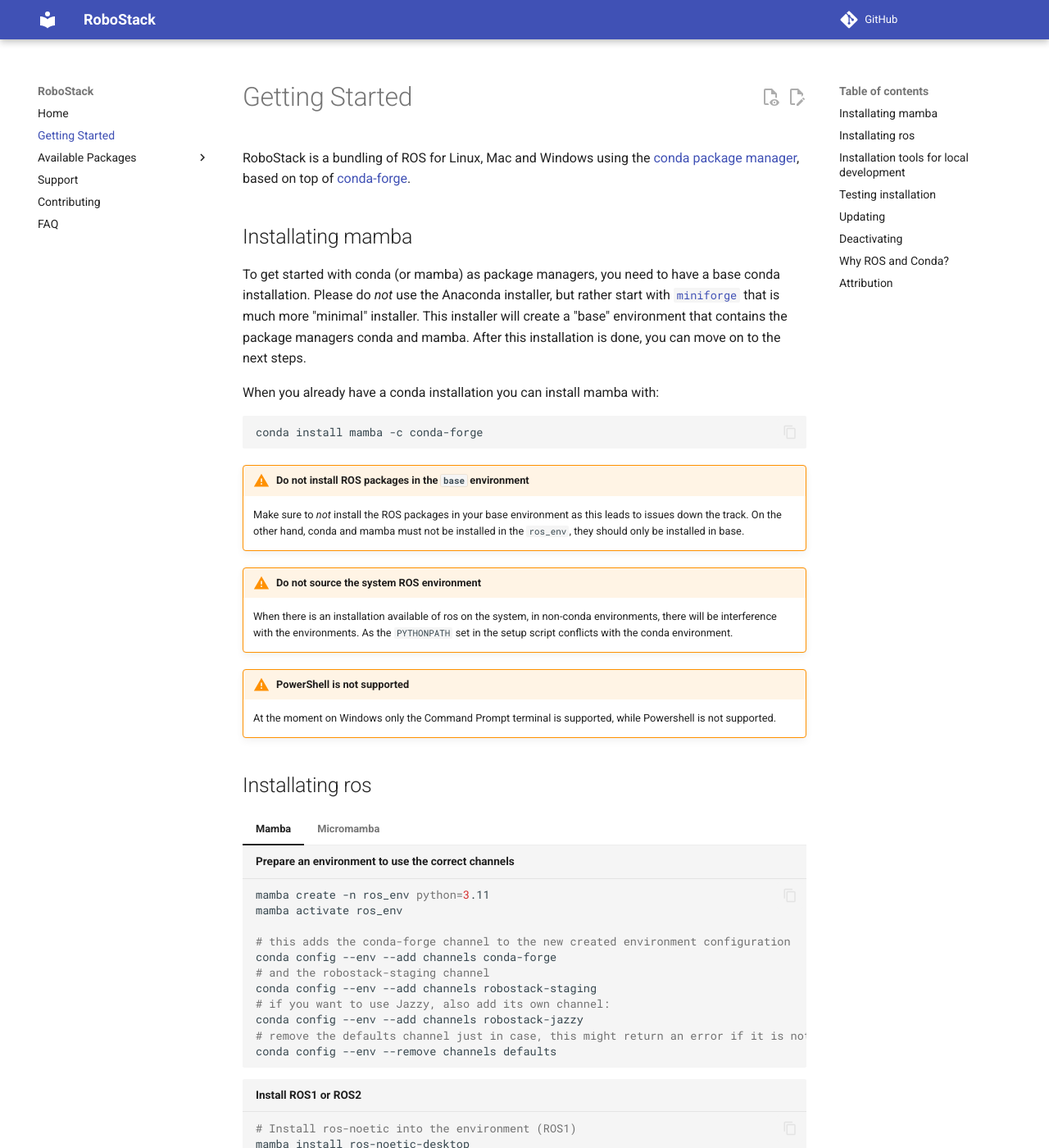
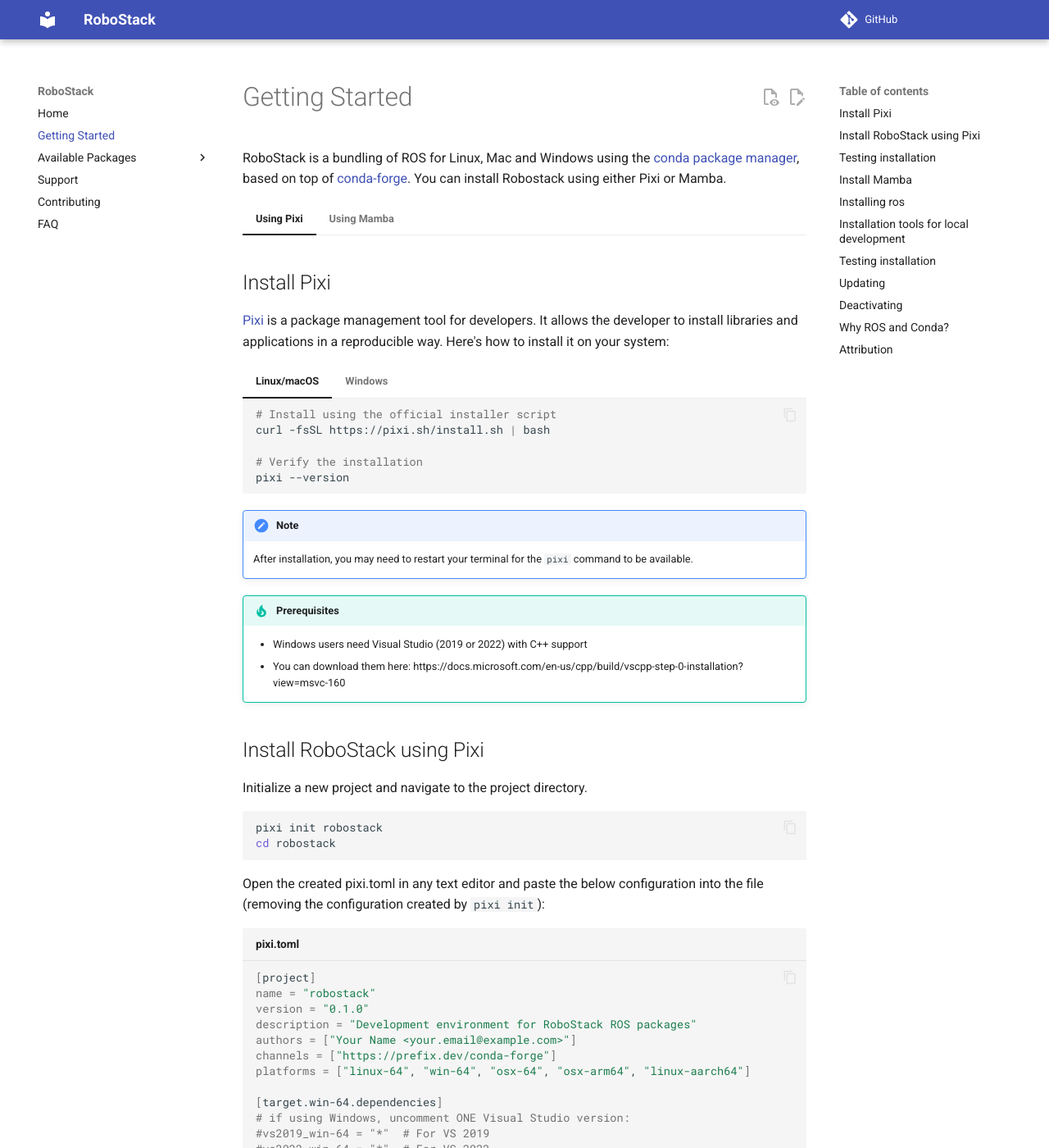
Before and after one commit to RoboStack/robostack.github.io, an MkDocs documentation site: the page built from docs/GettingStarted.md, in a window 1280 px wide and 1400 px high. Shown: the whole window at 82% size. Built offline with MkDocs 1.6.1 and Material for MkDocs 9.7.7, drawn with Linux system fonts in a browser that asks for light colours; comment, search, counter and statistics services are not loaded; some of the changed text lies outside the part shown.

Commit message:
initial restructuring

````diff
--- a/docs/GettingStarted.md
+++ b/docs/GettingStarted.md
@@ -1,206 +1,321 @@
 # Getting Started
+
 RoboStack is a bundling of ROS for Linux, Mac and Windows using the [conda package manager](https://docs.conda.io/en/latest/), based on top of [conda-forge](https://conda-forge.org/).
+You can install Robostack using either Pixi or Mamba.
+=== "Using Pixi"
+    ## Install Pixi
+    [Pixi](https://prefix.dev/docs/pixi/overview) is a package management tool for developers. It allows the developer to install libraries and applications in a reproducible way. Here's how to install it on your system:
 
-## Installating mamba
+    === "Linux/macOS"
+        ```bash
+        # Install using the official installer script
+        curl -fsSL https://pixi.sh/install.sh | bash
 
-To get started with conda (or mamba) as package managers, you need to have a base conda installation. Please do _not_ use the Anaconda installer, but rather start with [`miniforge`](https://github.com/conda-forge/miniforge) that is much more "minimal" installer. This installer will create a "base" environment that contains the package managers conda and mamba. After this installation is done, you can move on to the next steps.
+        # Verify the installation
+        pixi --version
+        ```
 
-When you already have a conda installation you can install mamba with:
-```bash
-conda install mamba -c conda-forge
-```
+    === "Windows"
+        ```powershell
+        # Install using Windows installer script
+        irm https://pixi.sh/install.ps1 | iex
 
-!!! warning "Do not install ROS packages in the `base` environment"
+        # Verify the installation
+        pixi --version
+        ```
 
-    Make sure to _not_ install the ROS packages in your base environment as this leads to issues down the track. On the other hand, conda and mamba must not be installed in the `ros_env`, they should only be installed in base.
+    !!! note
+        After installation, you may need to restart your terminal for the `pixi` command to be available.
 
-!!! warning "Do not source the system ROS environment"
-    When there is an installation available of ros on the system, in non-conda environments, there will be interference with the environments. As the `PYTHONPATH` set in the setup script conflicts with the conda environment.
+    !!! tip "Prerequisites"
+        - Windows users need Visual Studio (2019 or 2022) with C++ support
+        - You can download them here: https://docs.microsoft.com/en-us/cpp/build/vscpp-step-0-installation?view=msvc-160
 
-!!! warning "PowerShell is not supported"
+    ## Install RoboStack using Pixi
 
-    At the moment on Windows only the Command Prompt terminal is supported, while Powershell is not supported.
-
-## Installating ros
-=== "Mamba"
-
-    ```bash title="Prepare an environment to use the correct channels"
-    mamba create -n ros_env python=3.11
-    mamba activate ros_env
-
-    # this adds the conda-forge channel to the new created environment configuration
-    conda config --env --add channels conda-forge
-    # and the robostack-staging channel
-    conda config --env --add channels robostack-staging
-    # if you want to use Jazzy, also add its own channel:
-    conda config --env --add channels robostack-jazzy
-    # remove the defaults channel just in case, this might return an error if it is not in the list which is ok
-    conda config --env --remove channels defaults
+    Initialize a new project and navigate to the project directory.
+    ```shell
+    pixi init robostack
+    cd robostack
     ```
 
+    Open the created pixi.toml in any text editor and paste the below configuration into the file (removing the configuration created by `pixi init`):
+    ``` bash title="pixi.toml"
+    [project]
+    name = "robostack"
+    version = "0.1.0"
+    description = "Development environment for RoboStack ROS packages"
+    authors = ["Your Name <your.email@example.com>"]
+    channels = ["https://prefix.dev/conda-forge"]
+    platforms = ["linux-64", "win-64", "osx-64", "osx-arm64", "linux-aarch64"]
 
-    ```bash title="Install ROS1 or ROS2"
-    # Install ros-noetic into the environment (ROS1)
-    mamba install ros-noetic-desktop
+    [target.win-64.dependencies]
+    # if using Windows, uncomment ONE Visual Studio version:
+    #vs2019_win-64 = "*"  # For VS 2019
+    #vs2022_win-64 = "*"  # For VS 2022
 
-    # Install ros-humble into the environment (ROS2 Humble)
-    mamba install ros-humble-desktop
+    [dependencies]
+    python = "==3.11"
+    compilers = "*"
+    cmake = "*"
+    pkg-config = "*"
+    make = "*"
+    ninja = "*"
 
-    # Install ros-jazzy into the environment (ROS2 Jazzy)
-    mamba install ros-jazzy-desktop
+    [environments]
+    noetic = { features = ["noetic"] }
+    humble = { features = ["humble"] }
+    jazzy = { features = ["jazzy"] }
+
+    #noetic
+    [feature.noetic]
+    #channels = ["https://prefix.dev/robostack-noetic"]
+    channels = ["https://prefix.dev/robostack-staging"] ##TODO Remove staging once robostack-noetic is available in the prefix.dev catalog
+
+    [feature.noetic.dependencies]
+    ros-noetic-desktop = "*"
+    catkin_tools = "*"
+    rosdep = "*"
+
+    #humble
+    [feature.humble]
+    channels = ["https://prefix.dev/robostack-humble"]
+
+    [feature.humble.dependencies]
+    ros-humble-desktop = "*"
+    colcon-common-extensions = "*"
+    rosdep = "*"
+
+    #jazzy
+    [feature.jazzy]
+    channels = ["https://prefix.dev/robostack-jazzy"]
+
+    [feature.jazzy.dependencies]
+    ros-jazzy-desktop = "*"
+    colcon-common-extensions = "*"
+    rosdep = "*"
+    ```
+    ```bash
+    #Save and exit
+    #You can now start an environment with your desired robostack distribution using one of the below commands (must be in the project directory):
+
+    #ROS noetic
+    pixi shell -e noetic
+
+    #ROS humble
+    pixi shell -e humble
+
+    #ROS jazzy
+    pixi shell -e jazzy
+
     ```
 
-    ```bash title="Reactivate the environment to initialize the ros env"
-    mamba deactivate
-    mamba activate ros_env
+    ## Testing installation
+    After installation you are able to run `rviz` and other ros tools.
+
+    In the conda environment activation is the ROS activation included. There is no need to add a `source` command in the `~/.bashrc`
+
+
+=== "Using Mamba"
+    ## Install Mamba
+    To get started, you'll need a base conda installation. We recommend using the [`miniforge`](https://github.com/conda-forge/miniforge) installer.
+
+    To get started with conda (or mamba) as package managers, you need to have a base conda installation. Please do _not_ use the Anaconda installer, but rather start with [`miniforge`](https://github.com/conda-forge/miniforge) that is much more "minimal" installer. This installer will create a "base" environment that contains the package managers conda and mamba. After this installation is done, you can move on to the next steps.
+
+    When you already have a conda installation you can install mamba with:
+    ```bash
+    conda install mamba -c conda-forge
     ```
 
-=== "Micromamba"
+    !!! warning "Do not install ROS packages in the `base` environment"
 
-    When you only have micromamba available use the following commands:
+        Make sure to _not_ install the ROS packages in your base environment as this leads to issues down the track. On the other hand, conda and mamba must not be installed in the `ros_env`, they should only be installed in base.
 
-    ```bash title="ROS1 Noetic"
-    # Create a ros-noetic desktop environment
-    micromamba create -n ros_env -c conda-forge -c robostack-staging ros-noetic-desktop python=3.11
+    !!! warning "Do not source the system ROS environment"
+        When there is an installation available of ros on the system, in non-conda environments, there will be interference with the environments. As the `PYTHONPATH` set in the setup script conflicts with the conda environment.
 
-    # Activate the environment
-    micromamba activate ros_env
-    ```
+    !!! warning "PowerShell is not supported"
 
-    ```bash title="ROS2 Humble"
-    # Create a ros-humble desktop environment
-    micromamba create -n ros_env -c conda-forge -c robostack-staging ros-humble-desktop
+        At the moment on Windows only the Command Prompt terminal is supported, while Powershell is not supported.
 
-    ```bash title="ROS2 Jazzy"
-    # Create a ros-jazzy desktop environment
-    micromamba create -n ros_env -c conda-forge -c robostack-jazzy ros-jazzy-desktop
+    ## Installing ros
+    === "Mamba"
 
-    # Activate the environment
-    micromamba activate ros_env
-    ```
+        ```bash title="Prepare an environment to use the correct channels"
+        mamba create -n ros_env python=3.11
+        mamba activate ros_env
 
-## Installation tools for local development
-=== "Mamba"
-
-    ```bash title="Default tools to help with local development of ROS packages"
-    mamba install compilers cmake pkg-config make ninja colcon-common-extensions catkin_tools rosdep
-    ```
-
-    ```bash title="Additional dependencies for developing on windows"
-    # Install Visual Studio 2017, 2019 or 2022 with C++ support
-    # see https://docs.microsoft.com/en-us/cpp/build/vscpp-step-0-installation?view=msvc-160
-
-    # Install the Visual Studio command prompt - if you use Visual Studio 2019:
-    mamba install vs2019_win-64
-
-    # Install the Visual Studio command prompt - if you use Visual Studio 2022:
-    mamba install vs2022_win-64
-    ```
-
-=== "Micromamba"
-
-    ```bash title="Default tools to help with local development of ROS packages"
-    micromamba install -c conda-forge compilers cmake pkg-config make ninja colcon-common-extensions catkin_tools rosdep
-    ```
-
-    ```bash title="Additional dependencies for developing on windows"
-    # Install Visual Studio 2017 or 2019 with C++ support
-    # see https://docs.microsoft.com/en-us/cpp/build/vscpp-step-0-installation?view=msvc-160
-
-    # Install the Visual Studio command prompt - if you use Visual Studio 2019:
-    micromamba install vs2019_win-64
-
-    # Install the Visual Studio command prompt - if you use Visual Studio 2022:
-    micromamba install vs2022_win-64
-    ```
+        # this adds the conda-forge channel to the new created environment configuration
+        conda config --env --add channels conda-forge
+        # and the robostack-staging channel
+        conda config --env --add channels robostack-staging
+        # if you want to use Jazzy, also add its own channel:
+        conda config --env --add channels robostack-jazzy
+        # remove the defaults channel just in case, this might return an error if it is not in the list which is ok
+        conda config --env --remove channels defaults
+        ```
 
 
-## Testing installation
-After installation you are able to run `rviz` and other ros tools.
+        ```bash title="Install ROS1 or ROS2"
+        # Install ros-noetic into the environment (ROS1)
+        mamba install ros-noetic-desktop
 
-In the conda environment activation is the ROS activation included. There is no need to add a `source` command in the `~/.bashrc`
+        # Install ros-humble into the environment (ROS2 Humble)
+        mamba install ros-humble-desktop
 
-=== "Mamba"
+        # Install ros-jazzy into the environment (ROS2 Jazzy)
+        mamba install ros-jazzy-desktop
+        ```
 
-    **ROS1**
-    ```bash title="First terminal"
-    mamba activate ros_env
-    roscore
-    ```
+        ```bash title="Reactivate the environment to initialize the ros env"
+        mamba deactivate
+        mamba activate ros_env
+        ```
 
-    ```bash title="Second terminal"
-    mamba activate ros_env
-    rviz
-    ```
+    === "Micromamba"
 
-    **ROS2**
-    !!! note
+        When you only have micromamba available use the following commands:
 
-        ROS2 has the benefit of not needing a `roscore`, so only a single terminal is needed to run a tool.
+        ```bash title="ROS1 Noetic"
+        # Create a ros-noetic desktop environment
+        micromamba create -n ros_env -c conda-forge -c robostack-staging ros-noetic-desktop python=3.11
 
-    ```bash title="Terminal"
-    mamba activate ros_env
-    rviz2
-    ```
+        # Activate the environment
+        micromamba activate ros_env
+        ```
 
-=== "Micromamba"
+        ```bash title="ROS2 Humble"
+        # Create a ros-humble desktop environment
+        micromamba create -n ros_env -c conda-forge -c robostack-staging ros-humble-desktop
 
-    **ROS1**
-    ```bash title="First terminal"
-    micromamba activate ros_env
-    roscore
-    ```
+        ```bash title="ROS2 Jazzy"
+        # Create a ros-jazzy desktop environment
+        micromamba create -n ros_env -c conda-forge -c robostack-jazzy ros-jazzy-desktop
 
-    ```bash title="Second terminal"
-    micromamba activate ros_env
-    rviz
-    ```
+        # Activate the environment
+        micromamba activate ros_env
+        ```
 
-    **ROS2**
-    !!! note
+    ## Installation tools for local development
+    === "Mamba"
 
-        ROS2 has the benefit of not needing a `roscore`, so only a single terminal is needed to run a tool.
+        ```bash title="Default tools to help with local development of ROS packages"
+        mamba install compilers cmake pkg-config make ninja colcon-common-extensions catkin_tools rosdep
+        ```
 
-    ```bash title="Terminal"
-    micromamba activate ros_env
-    rviz2
-    ```
+        ```bash title="Additional dependencies for developing on windows"
+        # Install Visual Studio 2017, 2019 or 2022 with C++ support
+        # see https://docs.microsoft.com/en-us/cpp/build/vscpp-step-0-installation?view=msvc-160
 
-If you run into any issues or for any frequently asked questions, you can check the [FAQ page](https://robostack.github.io/FAQ.html)
+        # Install the Visual Studio command prompt - if you use Visual Studio 2019:
+        mamba install vs2019_win-64
 
-## Updating
-Updating all packages in your environment is as easy as:
+        # Install the Visual Studio command prompt - if you use Visual Studio 2022:
+        mamba install vs2022_win-64
+        ```
 
-=== "Mamba"
+    === "Micromamba"
 
-    ```bash
-    mamba update --all
-    ```
+        ```bash title="Default tools to help with local development of ROS packages"
+        micromamba install -c conda-forge compilers cmake pkg-config make ninja colcon-common-extensions catkin_tools rosdep
+        ```
 
-=== "Micromamba"
+        ```bash title="Additional dependencies for developing on windows"
+        # Install Visual Studio 2017 or 2019 with C++ support
+        # see https://docs.microsoft.com/en-us/cpp/build/vscpp-step-0-installation?view=msvc-160
 
-    ```bash
-    micromamba update --all
-    ```
+        # Install the Visual Studio command prompt - if you use Visual Studio 2019:
+        micromamba install vs2019_win-64
 
+        # Install the Visual Studio command prompt - if you use Visual Studio 2022:
+        micromamba install vs2022_win-64
+        ```
 
-## Deactivating
-The (de)activation of the ros workspace goes in together with the conda environment. So running the corresponding (de)activation command will also (un)source the ros environment.
+    ## Testing installation
+    After installation you are able to run `rviz` and other ros tools.
 
-=== "Mamba"
+    In the conda environment activation is the ROS activation included. There is no need to add a `source` command in the `~/.bashrc`
 
-    ```bash
-    mamba deactivate
-    ```
+    === "Mamba"
 
-=== "Micromamba"
+        **ROS1**
+        ```bash title="First terminal"
+        mamba activate ros_env
+        roscore
+        ```
 
-    ```bash
-    micromamba deactivate
-    ```
+        ```bash title="Second terminal"
+        mamba activate ros_env
+        rviz
+        ```
 
-## Why ROS and Conda?
-We tightly couple ROS with Conda, a cross-platform, language-agnostic package manager. We provide ROS binaries for Linux, macOS (Intel and Apple Silicon), Windows and ARM (Linux). Installing other recent packages via conda-forge side-by-side works easily, e.g. you can install TensorFlow/PyTorch in the same environment as ROS Noetic without any issues. As no system libraries are used, you can also easily install ROS Noetic on any recent Linux Distribution - including older versions of Ubuntu. As the packages are pre-built, it saves you from compiling from source, which is especially helpful on macOS and Windows. No root access is required, all packages live in your home directory. We have recently written up a paper and blog post with more information.
+        **ROS2**
+        !!! note
+
+            ROS2 has the benefit of not needing a `roscore`, so only a single terminal is needed to run a tool.
+
+        ```bash title="Terminal"
+        mamba activate ros_env
+        rviz2
+        ```
+
+    === "Micromamba"
+
+        **ROS1**
+        ```bash title="First terminal"
+        micromamba activate ros_env
+        roscore
+        ```
+
+        ```bash title="Second terminal"
+        micromamba activate ros_env
+        rviz
+        ```
+
+        **ROS2**
+        !!! note
+
+            ROS2 has the benefit of not needing a `roscore`, so only a single terminal is needed to run a tool.
+
+        ```bash title="Terminal"
+        micromamba activate ros_env
+        rviz2
+        ```
+
+    If you run into any issues or for any frequently asked questions, you can check the [FAQ page](https://robostack.github.io/FAQ.html)
+
+    ## Updating
+    Updating all packages in your environment is as easy as:
+
+    === "Mamba"
+
+        ```bash
+        mamba update --all
+        ```
+
+    === "Micromamba"
+
+        ```bash
+        micromamba update --all
+        ```
+
+    ## Deactivating
+    The (de)activation of the ros workspace goes in together with the conda environment. So running the corresponding (de)activation command will also (un)source the ros environment.
+
+    === "Mamba"
+
+        ```bash
+        mamba deactivate
+        ```
+
+    === "Micromamba"
+
+        ```bash
+        micromamba deactivate
+        ```
+
+    ## Why ROS and Conda?
+    We tightly couple ROS with Conda, a cross-platform, language-agnostic package manager. We provide ROS binaries for Linux, macOS (Intel and Apple Silicon), Windows and ARM (Linux). Installing other recent packages via conda-forge side-by-side works easily, e.g. you can install TensorFlow/PyTorch in the same environment as ROS Noetic without any issues. As no system libraries are used, you can also easily install ROS Noetic on any recent Linux Distribution - including older versions of Ubuntu. As the packages are pre-built, it saves you from compiling from source, which is especially helpful on macOS and Windows. No root access is required, all packages live in your home directory. We have recently written up a paper and blog post with more information.
 
 ## Attribution
 If you use RoboStack in your academic work, please refer to the following paper:
````
